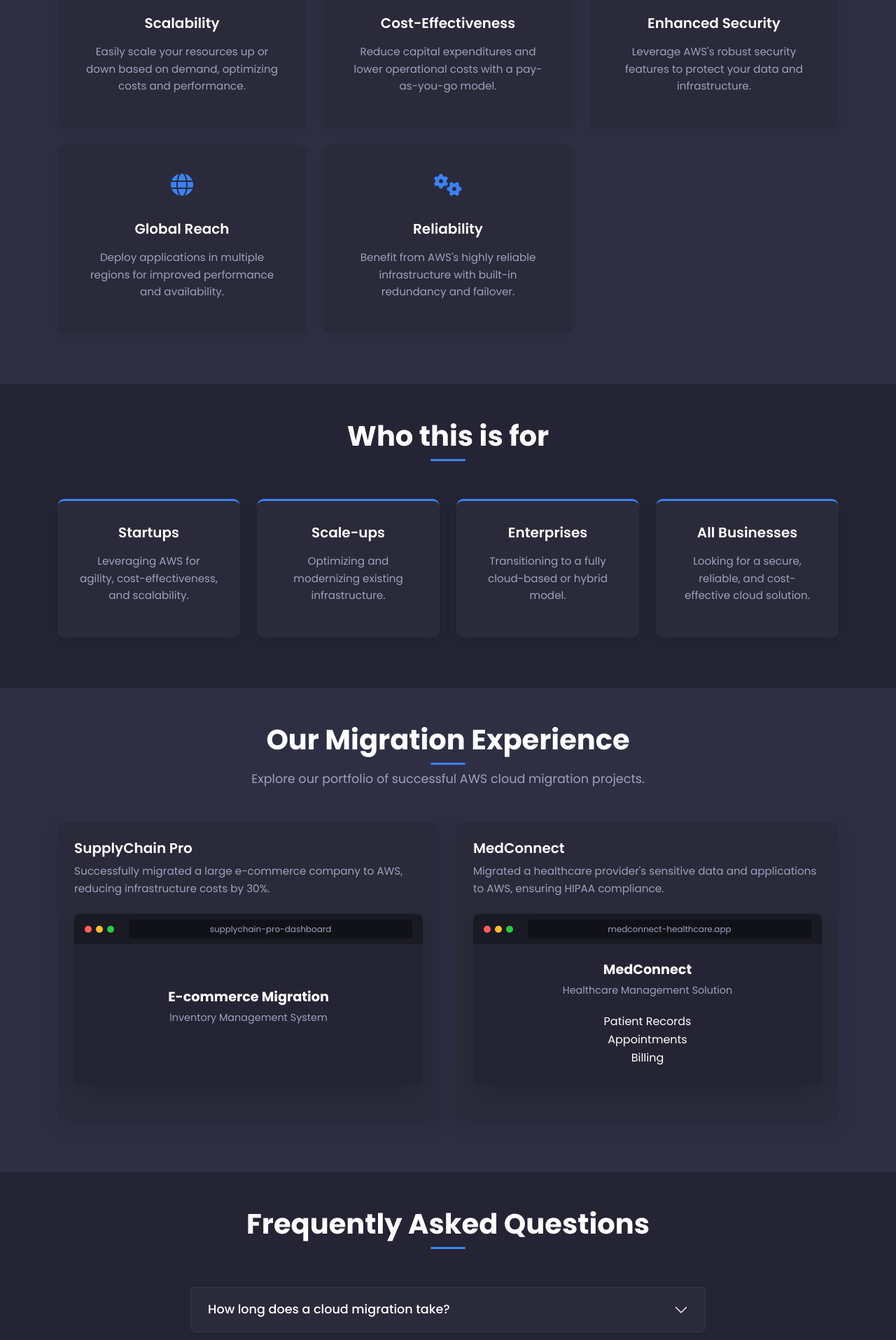
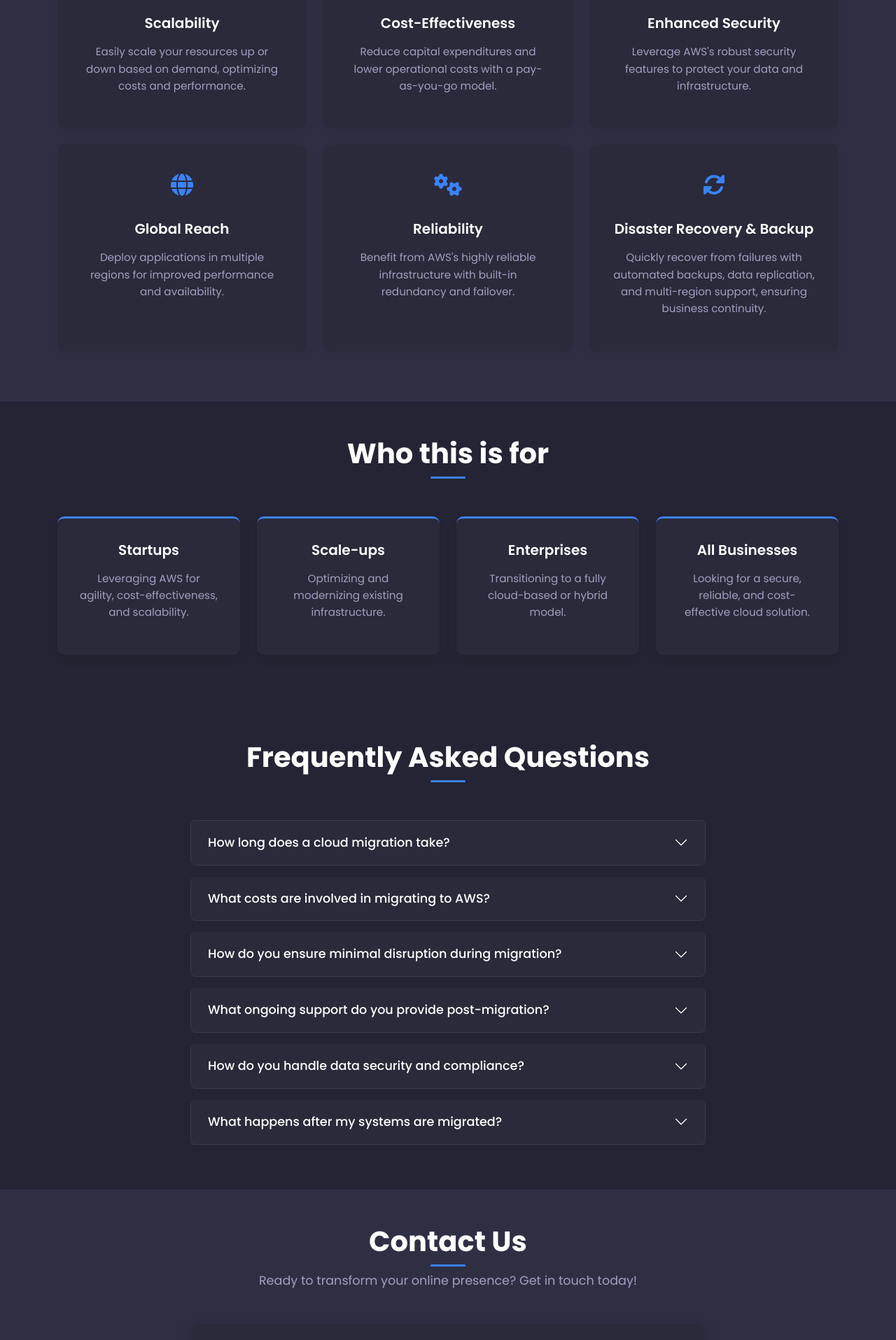
Before and after one commit to CodeBayAgency/website, a Flask app: page /services/cloud-migration-to-aws in a window 1280 px wide. Shown: the part 1127-3042 px from the top of the page at 70% size. Run offline with Flask 3, Linux system fonts and the light colour scheme.

Commit message:
feat: modify cloud_migration_to_aws.html file for relevancy

```diff
--- a/templates/cloud_migration_to_aws.html
+++ b/templates/cloud_migration_to_aws.html
@@ -118,6 +118,15 @@
                         <p>Benefit from AWS's highly reliable infrastructure with built-in redundancy and failover.</p>
                     </div>
                 </div>
+                <div class="col-md-4 mb-4">
+                    <div class="service-card">
+                        <div class="icon-container">
+                            <i class="fas fa-sync-alt"></i>
+                        </div>
+                        <h4>Disaster Recovery & Backup </h4>
+                        <p>Quickly recover from failures with automated backups, data replication, and multi-region support, ensuring business continuity.</p>
+                    </div>
+                </div>
             </div>
         </div>
     </section>
@@ -159,8 +168,8 @@
         </div>
     </section>
 
-    <!-- Portfolio Section -->
-    <section id="portfolio" class="py-5">
+    <!-- Portfolio Section commented out for future usage -->
+    <!-- <section id="portfolio" class="py-5">
         <div class="container">
             <div class="row text-center">
                 <div class="col-12">
@@ -238,7 +247,7 @@
                 </div>
             </div>
         </div>
-    </section>
+    </section> -->
 
     <!-- FAQ Section -->
     <section id="faq" class="py-5">
```
